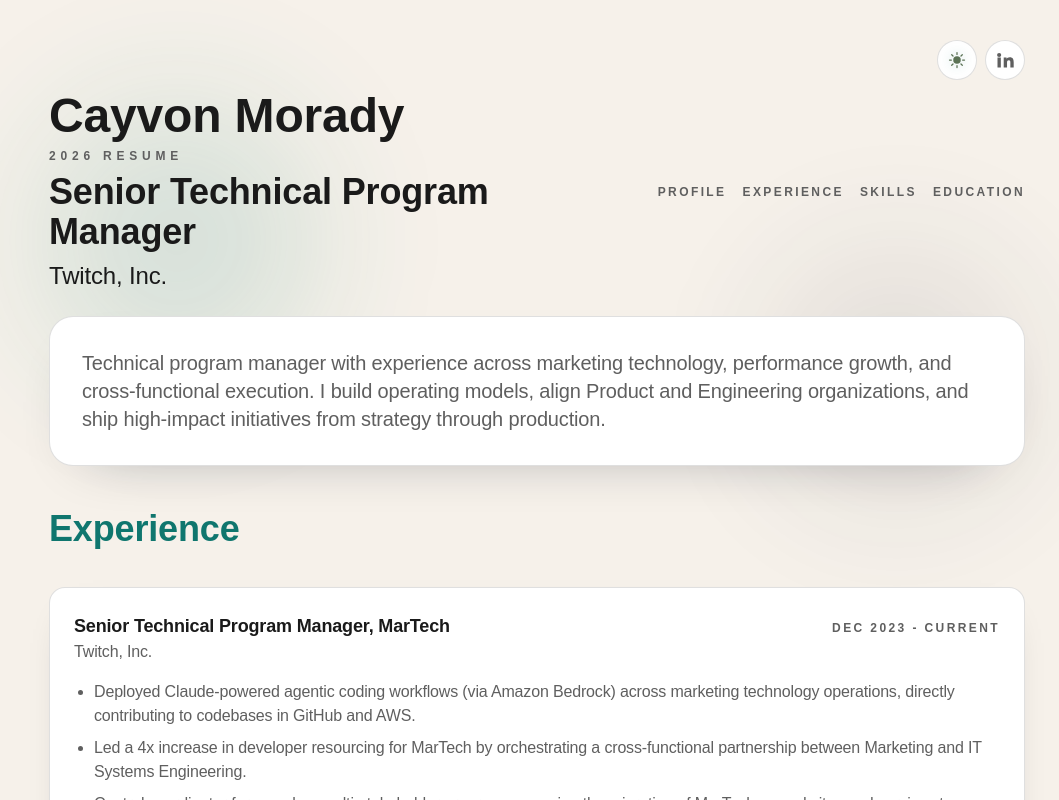
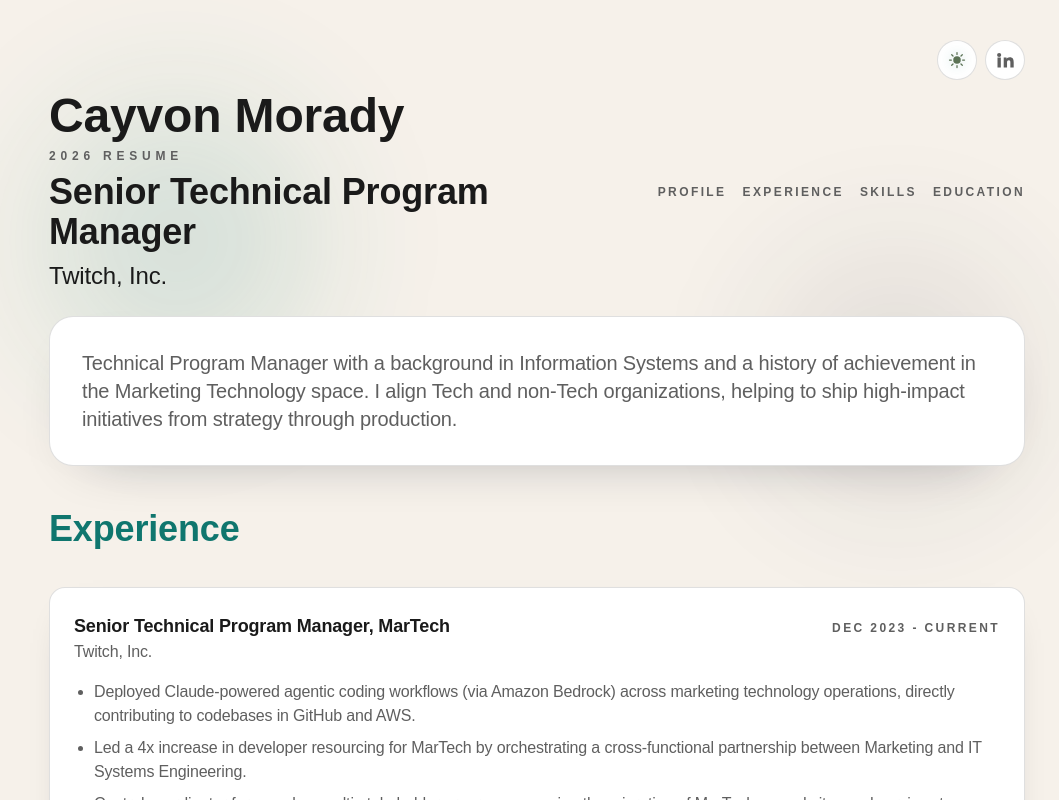
Before and after one commit to cayvonmorady/cayvon.net, a Next.js app: page / in a window 1280 px wide. Shown: the top 800 px of the page, without its empty margins (103-1162 px from the left). Built offline with nearby package versions, Linux system fonts and the light colour scheme; a web font is replaced by a local one.

Commit message:
Overview update

```diff
--- a/src/data/resume.ts
+++ b/src/data/resume.ts
@@ -7,7 +7,7 @@
     currentCompany: "Twitch, Inc.",
   },
   summary:
-    "Technical program manager with experience across marketing technology, performance growth, and cross-functional execution. I build operating models, align Product and Engineering organizations, and ship high-impact initiatives from strategy through production.",
+    "Technical Program Manager with a background in Information Systems and a history of achievement in the Marketing Technology space. I align Tech and non-Tech organizations, helping to ship high-impact initiatives from strategy through production.",
   experience: [
     {
       company: "Twitch, Inc.",
```
